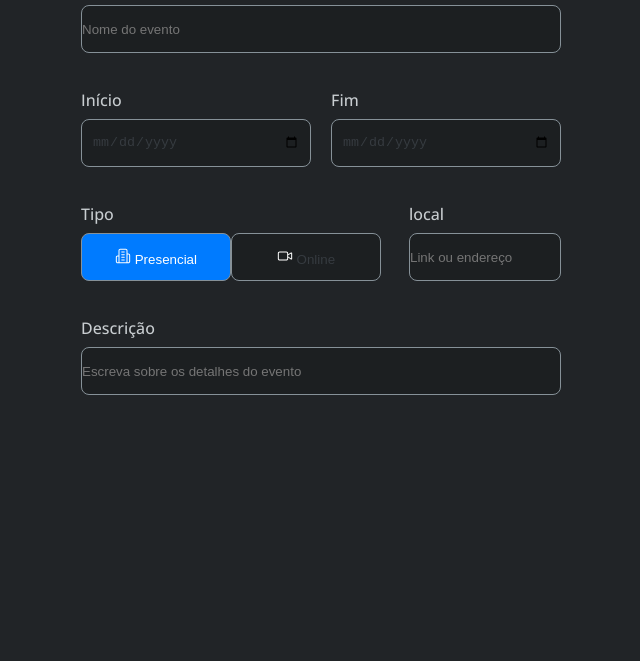
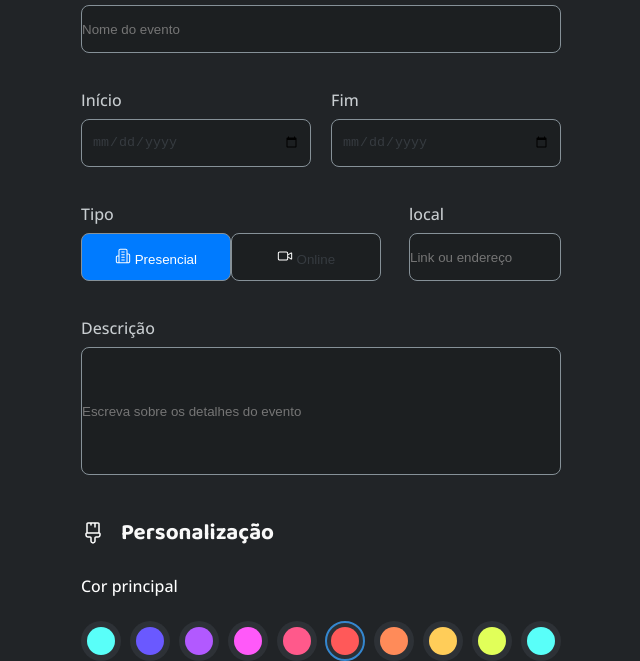
Before and after one commit to vitingg/Festive, a plain HTML site: page index.html in a window 1280 px wide. Shown: the part 202-863 px from the top of the page, without its empty margins (319-959 px from the left). Before the commit the page ends 800 px from the top, so only its background shows below. Drawn offline with nearby package versions, Linux system fonts and the light colour scheme.

Commit message:
working on the colors selection

```diff
--- a/index.html
+++ b/index.html
@@ -19,7 +19,6 @@
   <div class="header">
     <h1>Crie seu convite</h1>
   </div>
-
 
   <div>
     <div class="title">
@@ -72,6 +71,62 @@
   </div>
 </div>
 
+
+<div class="colors-selection">
+
+  <span class="perso">
+    <img src="assets/icons/paintbrush-vertical.svg" alt="">
+    <h2>Personalização</h2>
+  </span>
+
+  <h3>Cor principal</h3>
+
+  <!-- SELECAO DE CORES -->
+  <div class="colors">
+
+  <div class="color-selection">
+    <div class="color-brand-light"></div>
+  </div>
+
+  <div class="color-selection">
+    <div class="color-navy"></div>
+  </div>
+
+  <div class="color-selection">
+    <div class="color-purple"></div>
+  </div>
+
+  <div class="color-selection">
+    <div class="color-fuschia"></div>
+  </div>
+
+  <div class="color-selection">
+    <div class="color-pink"></div>
+  </div>
+
+  <div class="color-selection-danger">
+    <div class="color-danger"></div>
+  </div>
+
+  <div class="color-selection">
+    <div class="color-orange"></div>
+  </div>
+
+  <div class="color-selection">
+    <div class="color-yellow"></div>
+  </div>
+
+  <div class="color-selection">
+    <div class="color-lime"></div>
+  </div>
+
+  <div class="color-selection">
+    <div class="color-cyan"></div>
+  </div>
+  </div>
+</div>
+
+
 <script src="./js/index.js"></script>
 </body>
 </html>
--- a/styles/header.css
+++ b/styles/header.css
@@ -176,6 +176,7 @@ h3 {
     border-radius: .5rem;
     background-color: var(--input-base);
     width: 100%;
-    height: 3rem;
+    height: 8rem;
+
   }
 }
--- /dev/null
+++ b/styles/selection.css
@@ -0,0 +1,138 @@
+
+.colors-selection {
+  h3 {
+    color: #FFFFFF;
+    font-family: var(--font-family3);
+    font-size: 1rem;
+    line-height: auto;
+    font-weight: 500;
+
+    margin-bottom: 1.5rem;
+  }
+}
+
+
+.perso {
+  margin-top: 2.5rem;
+  margin-bottom: 1.5rem;
+
+  display: flex;
+  flex-direction: row;
+  align-items: center;
+
+  img {
+    color: var(--input-placeholder);
+    width: 1.5rem;
+    height: 1.5rem;
+  }
+
+  h2 {
+    margin-left: 1rem;
+
+    color: var(--text-heading);
+    font-family: var(--font-family2);
+    font-size: 1.4rem;
+    line-height: auto;
+    font-weight: 700;
+  }
+}
+
+
+.colors {
+  display: flex;
+  flex-direction: row;
+
+  display: flex;
+  justify-content: space-between;
+
+
+  .color-selection-danger {
+    width: 2.5rem;
+    height: 2.5rem;
+
+    border: 2px solid var(--brand-mid);
+    background-color: var(--shape-button);
+    border-radius: 2rem;
+
+    display: flex;
+    justify-content: center;
+    align-items: center;
+
+  }
+}
+
+
+.color-selection {
+  width: 2.5rem;
+  height: 2.5rem;
+
+  background-color: var(--shape-button);
+  border-radius: 2rem;
+
+  display: flex;
+  justify-content: center;
+  align-items: center;
+}
+
+
+
+.color-brand-light {
+  width: 1.75rem;
+  height: 1.75rem;
+  background-color: var(--cyan);
+  border-radius: 2rem;
+}
+.color-navy {
+  width: 1.75rem;
+  height: 1.75rem;
+  background-color: var(--navy);
+  border-radius: 2rem;
+}
+.color-purple {
+  width: 1.75rem;
+  height: 1.75rem;
+  background-color: var(--purple);
+  border-radius: 2rem;
+}
+.color-fuschia {
+  width: 1.75rem;
+  height: 1.75rem;
+  background-color: var(--fuschia);
+  border-radius: 2rem;
+}
+.color-pink {
+  width: 1.75rem;
+  height: 1.75rem;
+  background-color: var(--pink);
+  border-radius: 2rem;
+}
+.color-danger {
+  width: 1.75rem;
+  height: 1.75rem;
+  background-color: var(--danger);
+  border-radius: 2rem;
+}
+.color-orange {
+  width: 1.75rem;
+  height: 1.75rem;
+  background-color: var(--orange);
+  border-radius: 2rem;
+}
+.color-yellow {
+  width: 1.75rem;
+  height: 1.75rem;
+  background-color: var(--yellow);
+  border-radius: 2rem;
+}
+.color-lime {
+  width: 1.75rem;
+  height: 1.75rem;
+  background-color: var(--lime);
+  border-radius: 2rem;
+}
+.color-cyan {
+  width: 1.75rem;
+  height: 1.75rem;
+  background-color: var(--cyan);
+  border-radius: 2rem;
+}
--- a/styles/style.css
+++ b/styles/style.css
@@ -1,2 +1,4 @@
 @import url(global.css);
 @import url(header.css);
+@import url(selection.css);
+@import url(themes.css);
```
Also changed, not shown: styles/themes.css (added).
